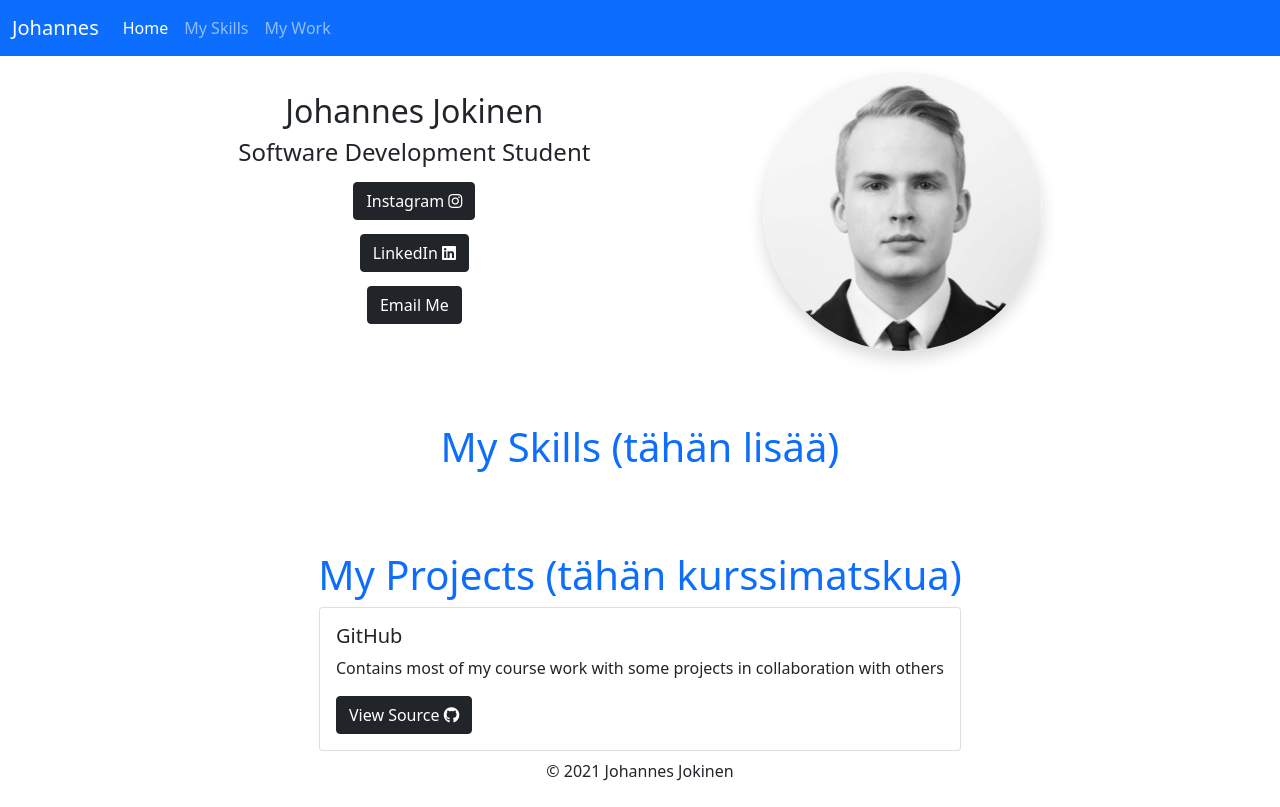
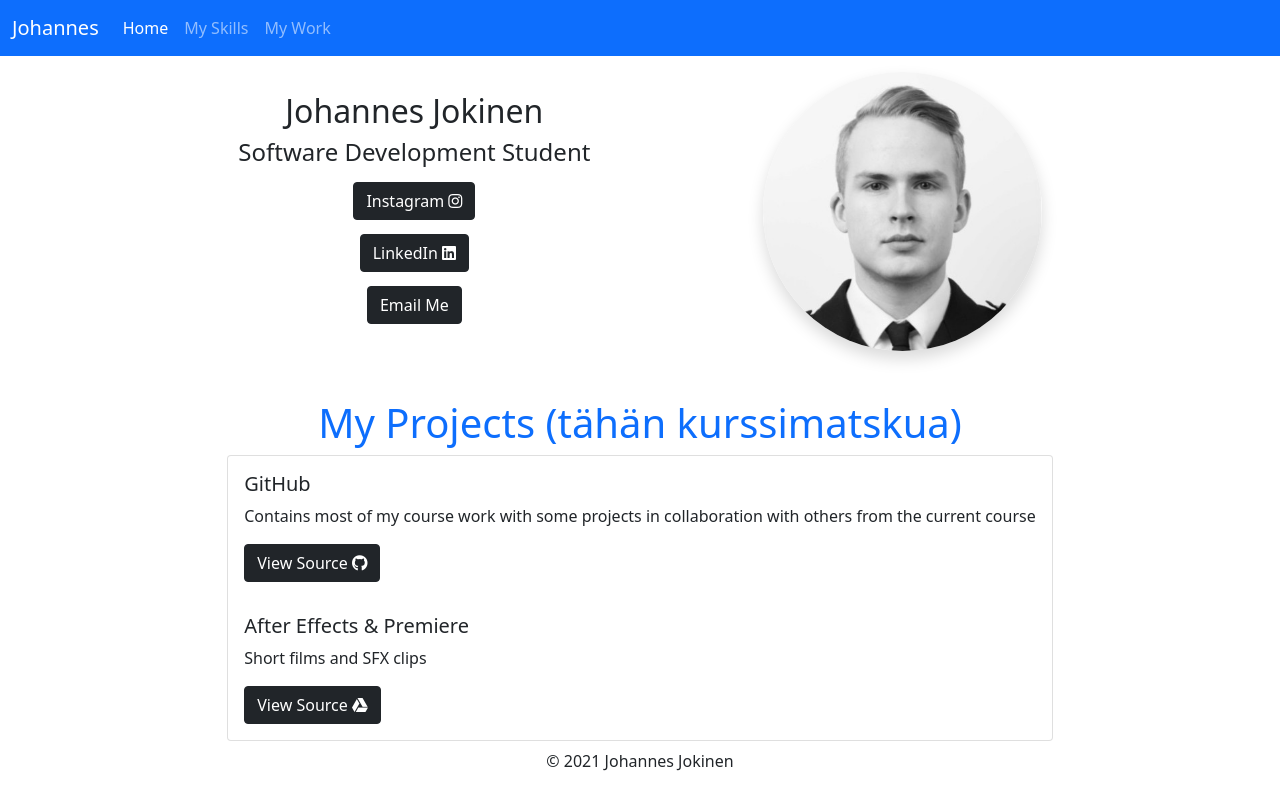
Before and after one commit to Johannes178/portfolio, a plain HTML site: page index.html in a window 1280 px wide. Drawn offline with nearby package versions, Linux system fonts and the light colour scheme.

Commit message:
code clean

```diff
--- a/index.html
+++ b/index.html
@@ -62,17 +62,19 @@
                  class="w-100 h-100 rounded-circle shadow">
         </div>
     </section>
-    <section id="skills" class="mt-5 p-4">
-        <h1 class="text-primary text-center">My Skills (tähän lisää)</h1>
-    </section>
     <section id="works" class="mt-4 p-4">
         <h1 class=" text-primary text-center">My Projects (tähän kurssimatskua)</h1>
         <div class="d-flex flex-column flex-md-row justify-content-md-evenly gap-4">
             <div class="card mb-2">
                 <div class="card-body">
                     <h5 class="card-title">GitHub</h5>
-                    <p class="card-text">Contains most of my course work with some projects in collaboration with others</p>
+                    <p class="card-text">Contains most of my course work with some projects in collaboration with others from the current course</p>
                     <a href="https://github.com/johannes178" class="btn btn-dark">View Source <i class="fab fa-github"></i></a>
+                </div>
+                <div class="card-body">
+                    <h5 class="card-title">After Effects & Premiere</h5>
+                    <p class="card-text">Short films and SFX clips</p>
+                    <a href="https://drive.google.com/drive/folders/1IJbX2meGVzVi9EiklPnYwzizjTzPOA_v?usp=sharing" class="btn btn-dark">View Source <i class="fab fa-google-drive"></i></a>
                 </div>
             </div>
         </div>
```
